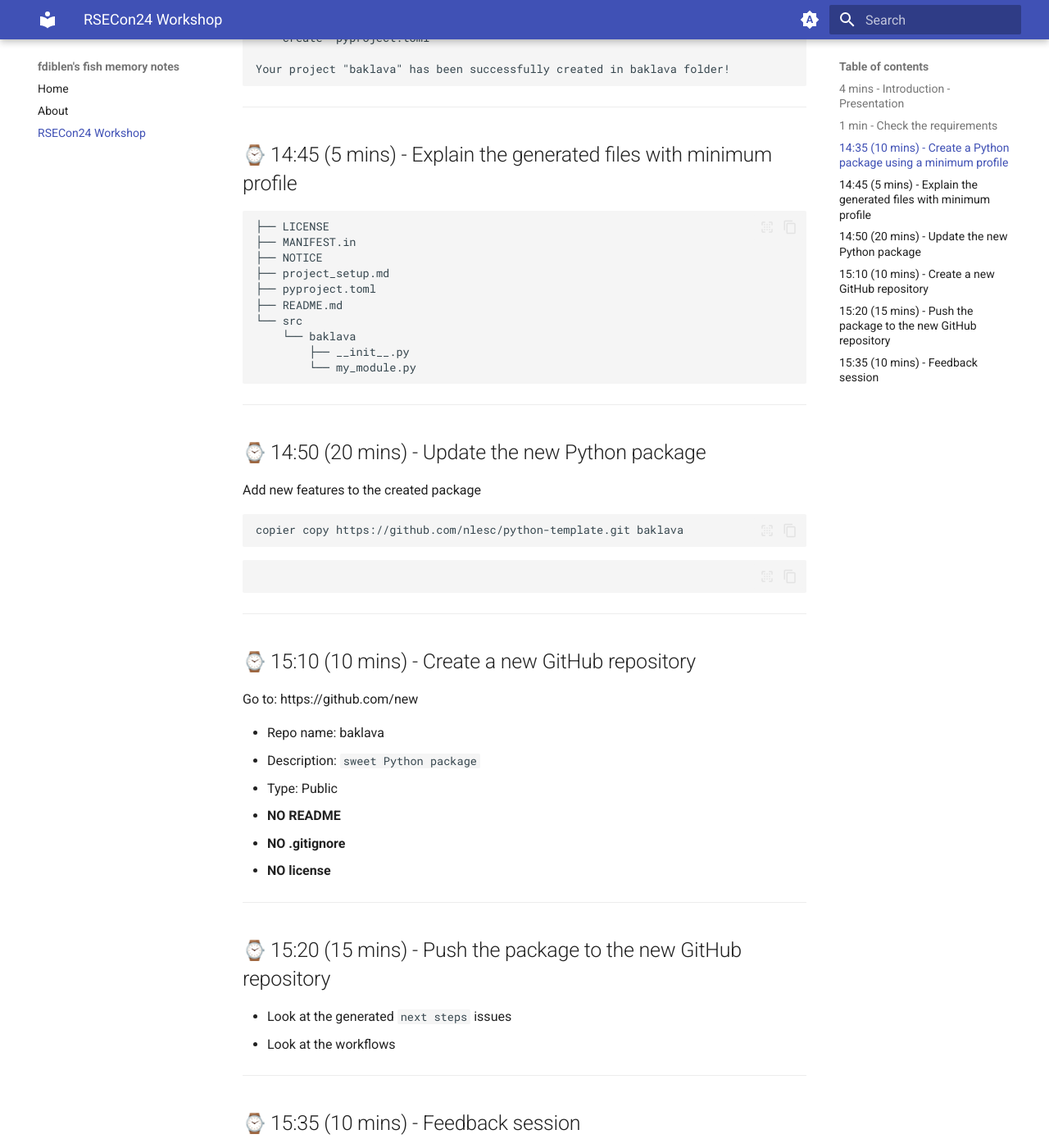
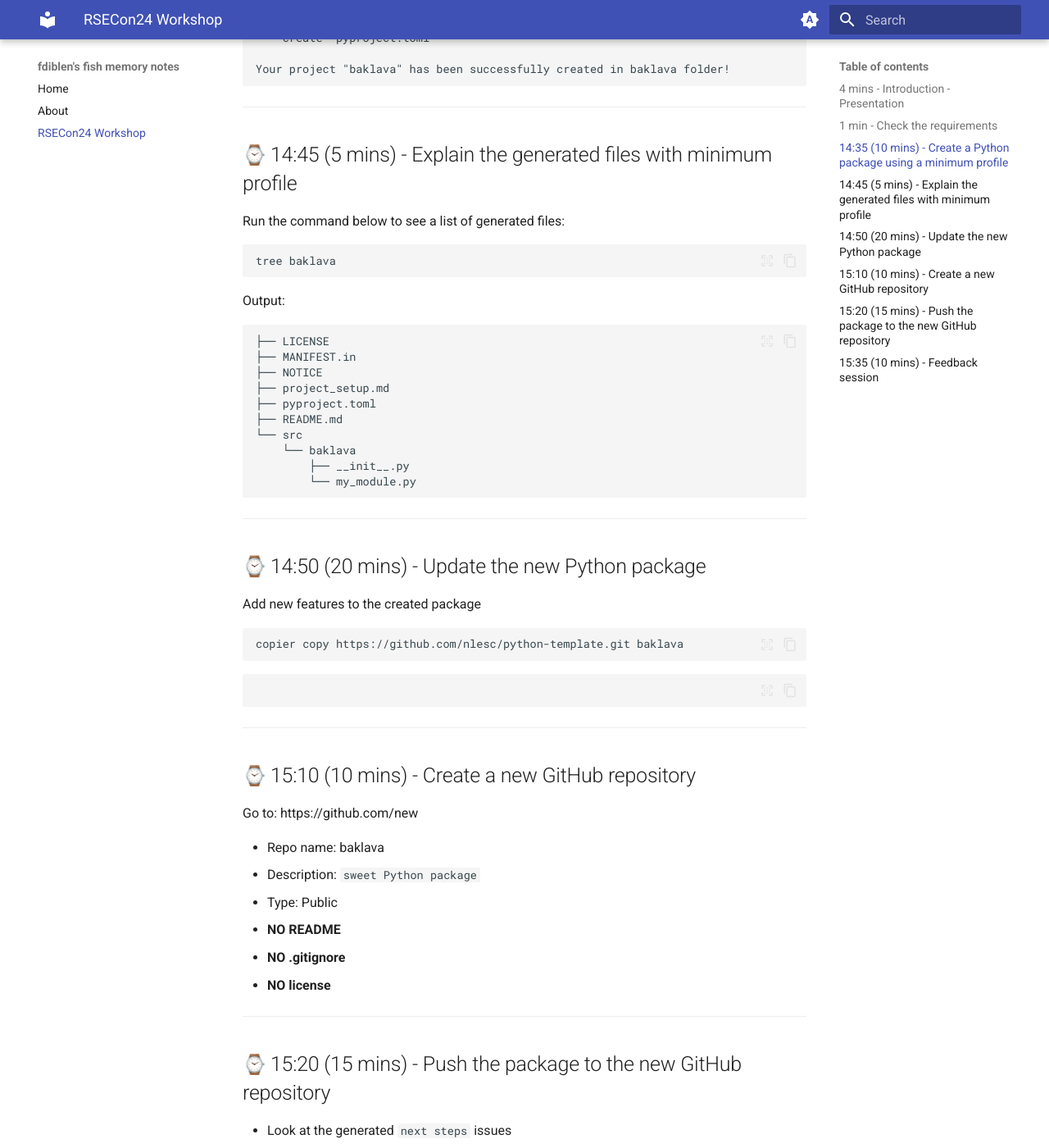
Before and after one commit to fdiblen/mkdocs-pdf, an MkDocs documentation site: the page built from docs/rsecon24.md, in a window 1280 px wide and 1400 px high, scrolled down 2654 px. Shown: the whole window at 82% size. Built offline with MkDocs 1.6.1 and Material for MkDocs 9.7.7, drawn with Linux system fonts in a browser that asks for light colours; emoji names are drawn with the system emoji font; some of the changed lines change nothing that is shown; some of the changed text lies outside the part shown.

Commit message:
update the rsecon24 tutorial

````diff
--- a/docs/rsecon24.md
+++ b/docs/rsecon24.md
@@ -131,6 +131,13 @@ Your project "baklava" has been successfully created in baklava folder!
 ---
 ## :watch: 14:45 (5 mins) - Explain the generated files with minimum profile
 
+Run the command below to see a list of generated files:
+
+```
+tree baklava
+```
+
+Output:
 
 ```
 ├── LICENSE
@@ -174,15 +181,15 @@ Go to: https://github.com/new
 ## :watch: 15:20 (15 mins) - Push the package to the new GitHub repository
 
 - Look at the generated `next steps` issues
-- Look at the workflows
+- Look at the GitHub Action workflows
 
 
 ---
 ##  :watch: 15:35 (10 mins) -  Feedback session
 
-[https://tinyurl.com/rsecon24pt](https://tinyurl.com/rsecon24pt)
+Short link: [https://tinyurl.com/rsecon24pt](https://tinyurl.com/rsecon24pt)
 
-[https://hackmd.io/@pBkWTvQwSa6d52OQUwKE6g/BktUdXQ20](https://hackmd.io/@pBkWTvQwSa6d52OQUwKE6g/BktUdXQ20)
+Long link: [https://hackmd.io/@pBkWTvQwSa6d52OQUwKE6g/BktUdXQ20](https://hackmd.io/@pBkWTvQwSa6d52OQUwKE6g/BktUdXQ20)
 
 Questions:
 
````
